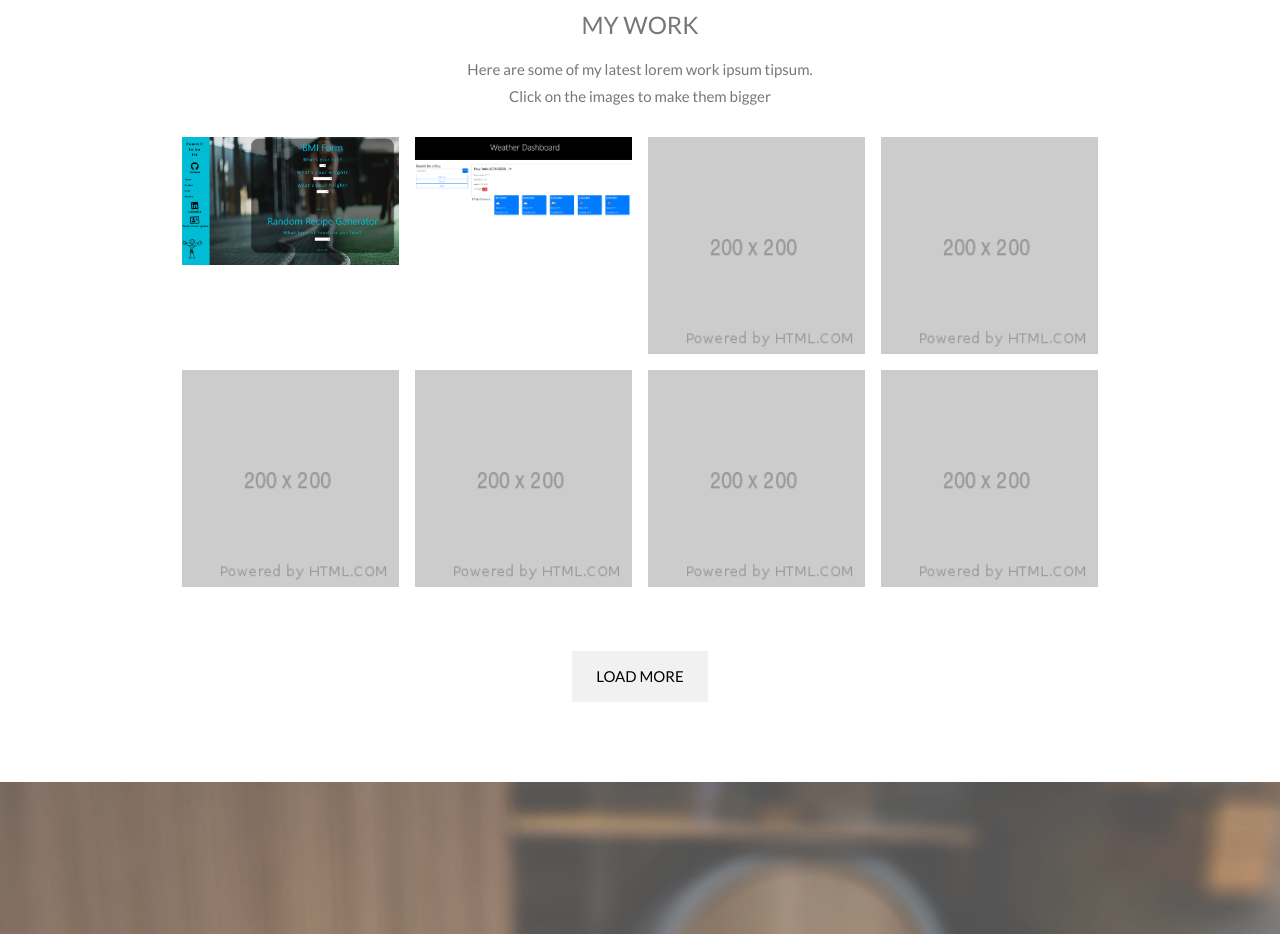
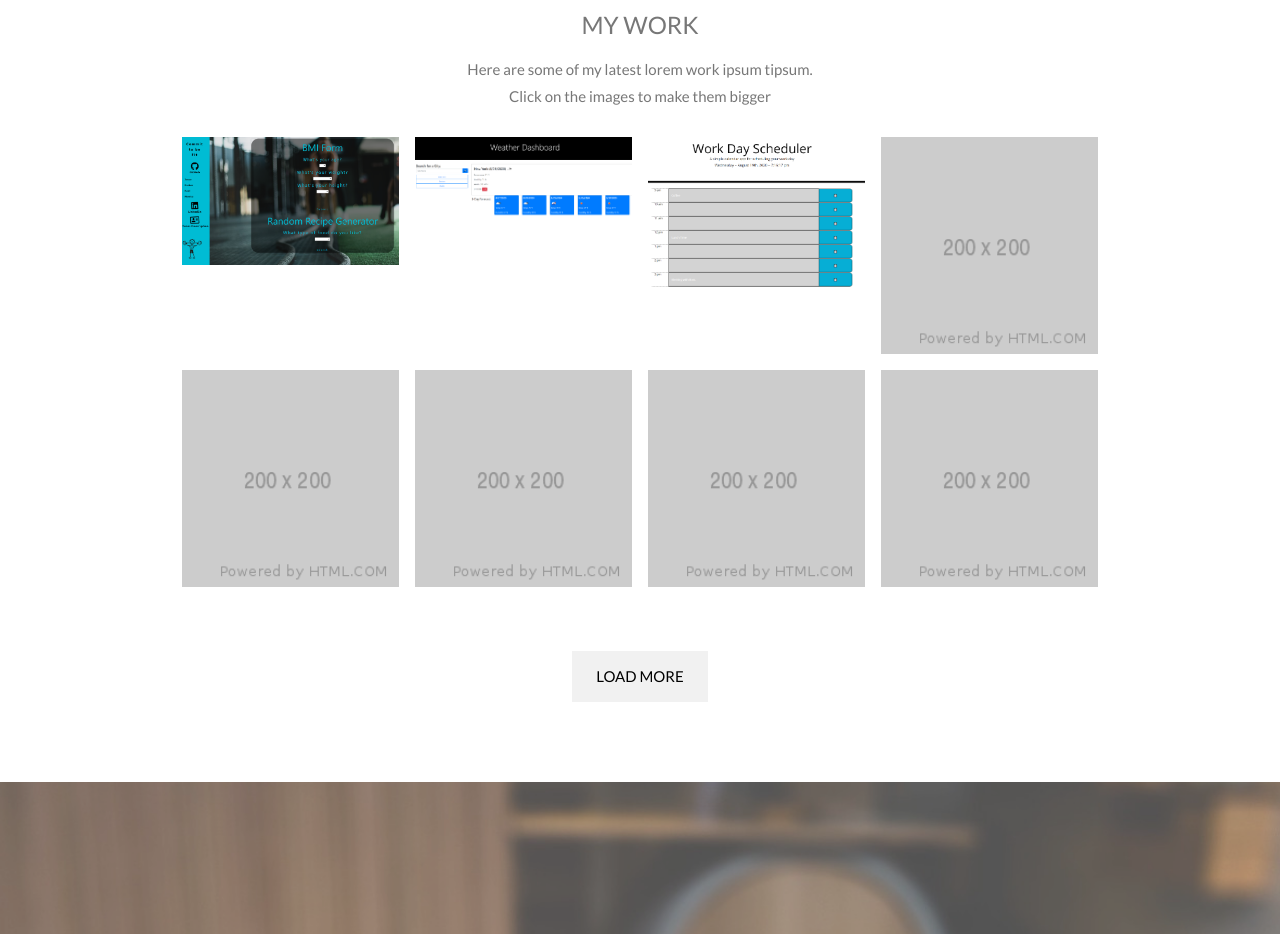
Before and after one commit to JesseJ713/Portfoli2.0, a plain HTML site: page index.html in a window 1280 px wide. Shown: the part 1731-2665 px from the top of the page. Drawn offline with nearby package versions, Linux system fonts and the light colour scheme.

Commit message:
Adding daily planner project

```diff
--- a/index.html
+++ b/index.html
@@ -114,7 +114,7 @@
     </div>
 
     <div class="w3-col m3">
-      <img src="./assets/placeholder-200.png" style="width:100%" onclick="onClick(this)" class="w3-hover-opacity" alt="Placeholder">
+      <img src="./assets/daily-planner.png" style="width:100%" onclick="onClick(this)" class="w3-hover-opacity" alt="Daily Planner">
     </div>
 
     <div class="w3-col m3">
```
Also changed, not shown: assets/daily-planner.png (added).
